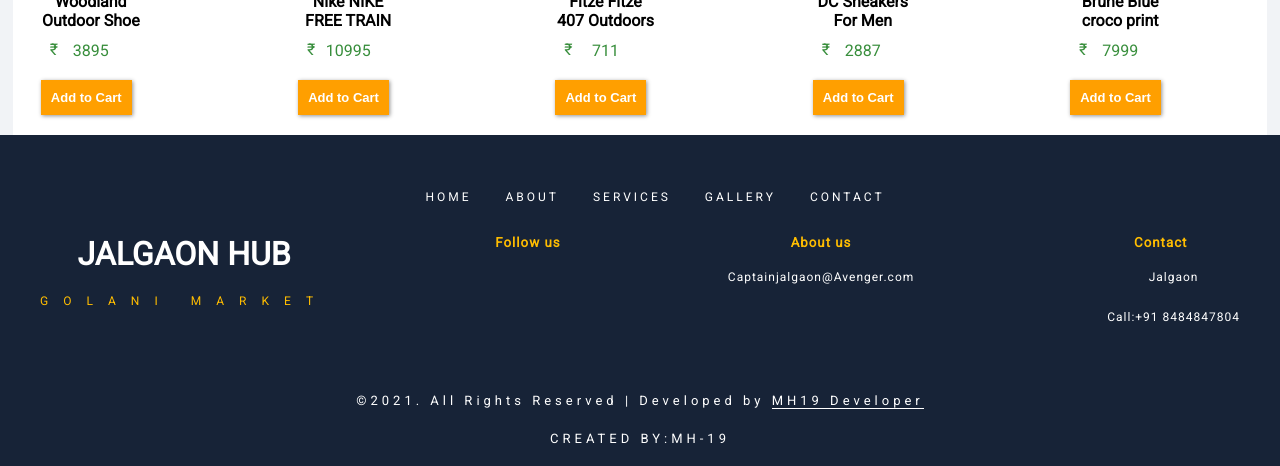
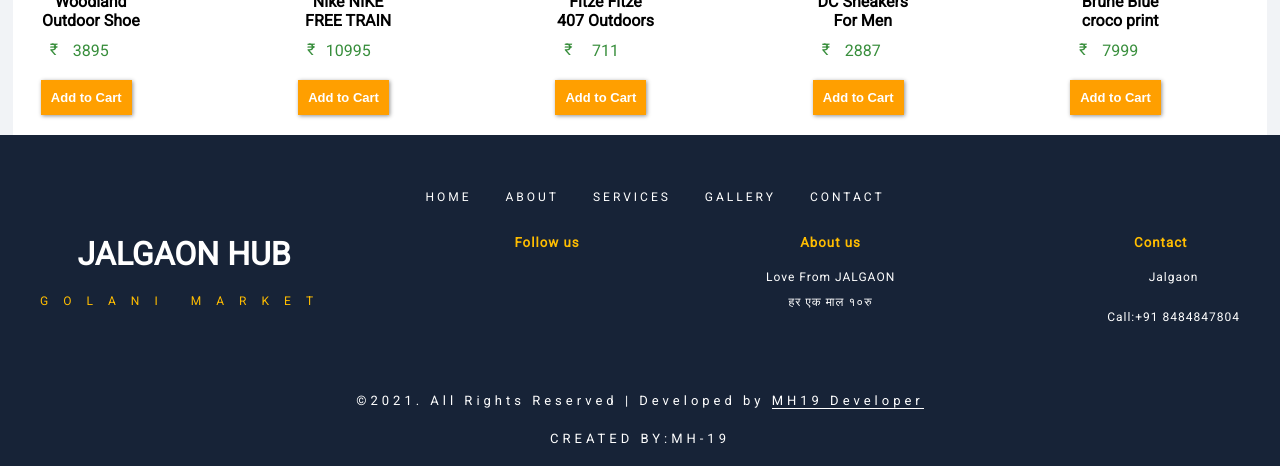
Before and after one commit to piyushbaviskar/jalgaon-hub, a plain HTML site: page index.html in a window 1280 px wide. Shown: the part 2242-2708 px from the top of the page. Drawn offline with Linux system fonts and the light colour scheme; some icons are missing; files whose address does not match are found by name.

Commit message:
Update index.html

```diff
--- a/index.html
+++ b/index.html
@@ -165,7 +165,7 @@
                         </div>
                         <div class="colmf1 p-des">
                             <h5>About us</h5>
-                            <p>Captainjalgaon@Avenger.com<br> </p>
+                           <p>Love From JALGAON<br>हर एक माल १०रु </p>
                         </div>
                         <div class="colmf1 p-des i-des">
                             <h5>Contact</h5>
```
